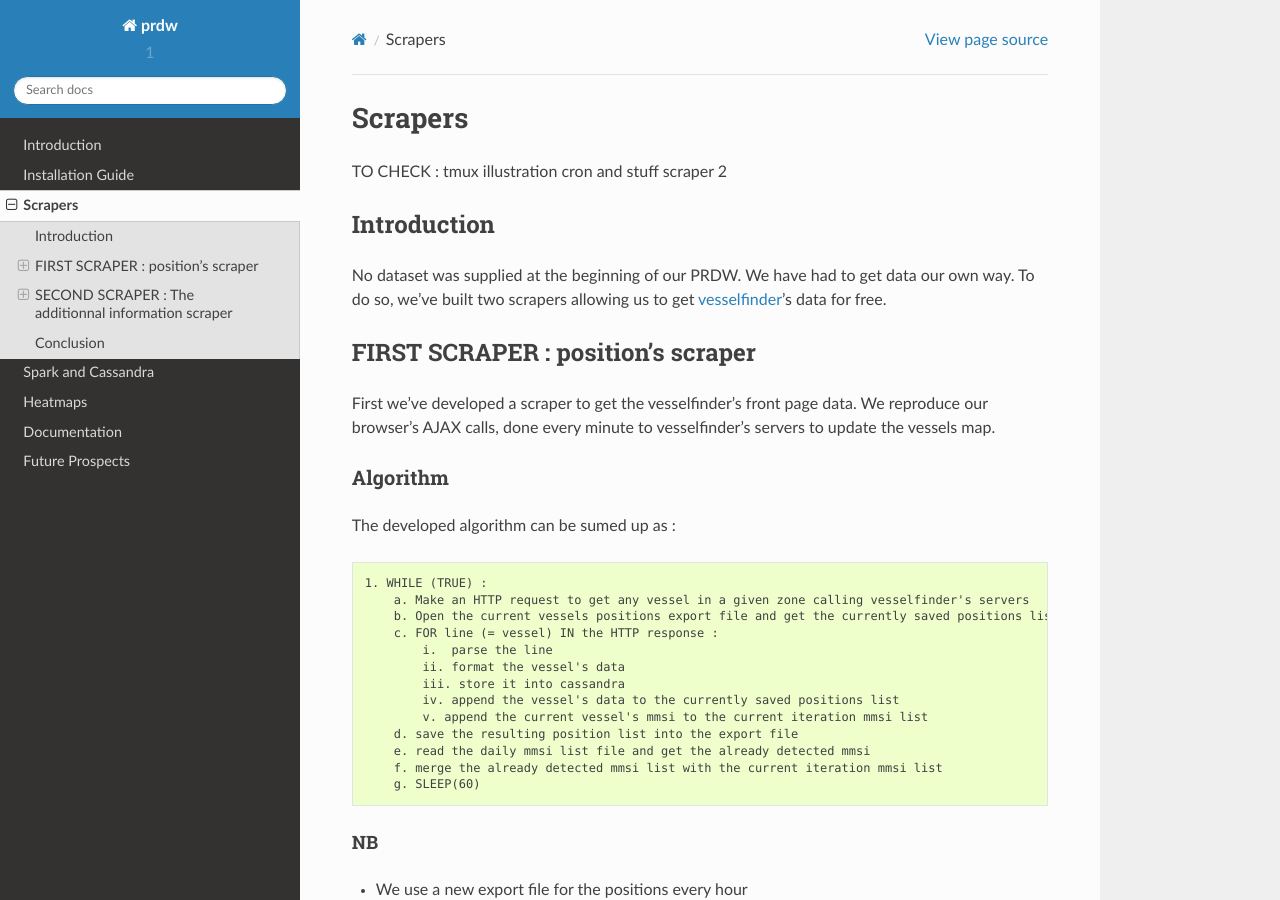
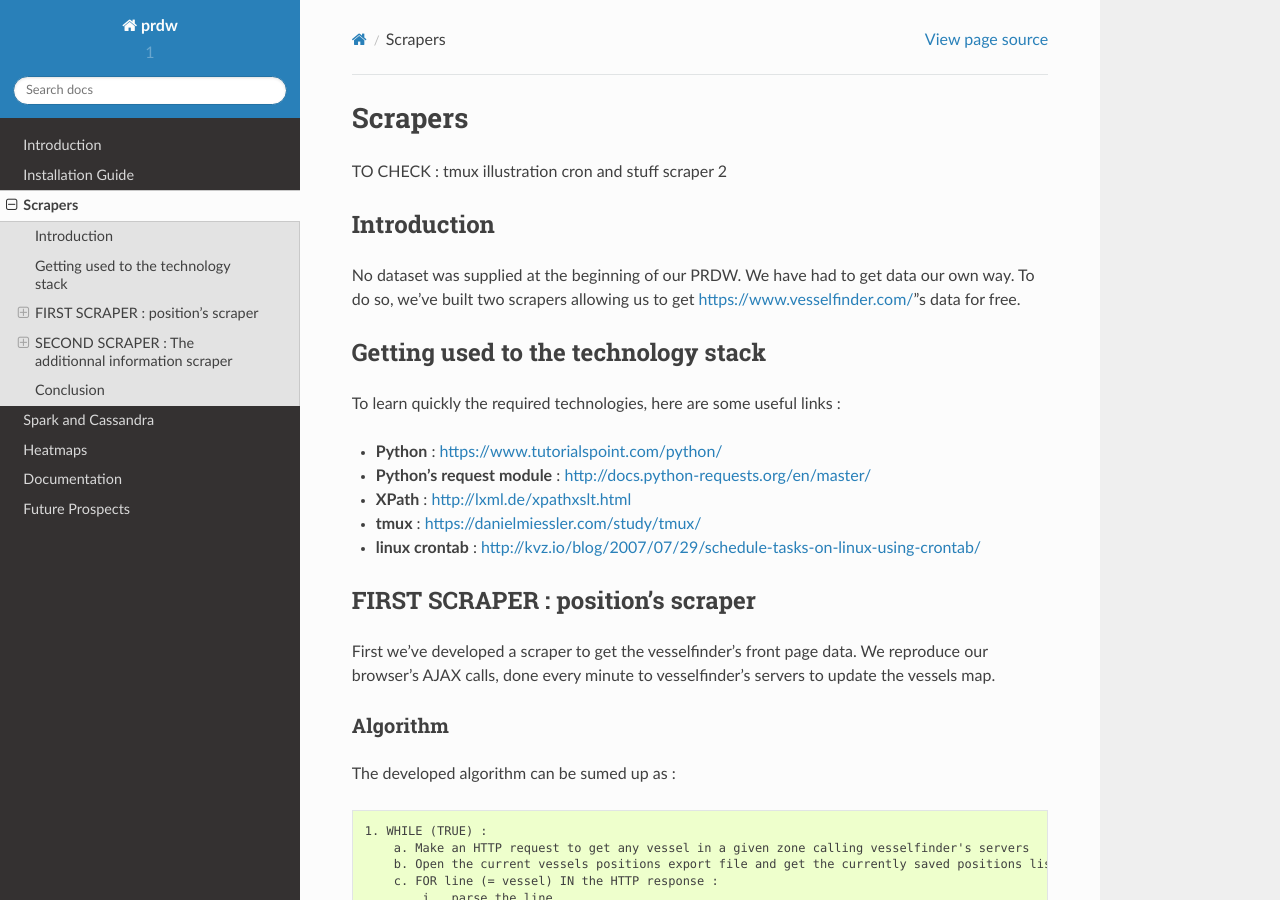
Before and after one commit to prBigData/documentation, a Sphinx documentation site: the page built from source/scrapers.rst, in a window 1280 px wide and 900 px high. Built offline with Sphinx 7.4.7 and the Read the Docs theme 2.0.0, drawn with Linux system fonts in a browser that asks for light colours.

Commit message:
scraper tech stack description

```diff
--- a/source/scrapers.rst
+++ b/source/scrapers.rst
@@ -11,10 +11,20 @@ cron and stuff scraper 2
 Introduction
 ************
 
-No dataset was supplied at the beginning of our PRDW. We have had to get data our own way. To do so, we've built two scrapers allowing us to get `vesselfinder`_'s data for free.
+No dataset was supplied at the beginning of our PRDW. We have had to get data our own way. To do so, we've built two scrapers allowing us to get `https://www.vesselfinder.com/ <https://www.vesselfinder.com/>`_'s data for free.
 
 
-.. _vesselfinder: https://www.vesselfinder.com/
+************************************
+Getting used to the technology stack
+************************************
+
+To learn quickly the required technologies, here are some useful links :
+
+* **Python** : `https://www.tutorialspoint.com/python/ <https://www.tutorialspoint.com/python/>`_
+* **Python's request module** : `http://docs.python-requests.org/en/master/ <http://docs.python-requests.org/en/master/>`_
+* **XPath** : `http://lxml.de/xpathxslt.html <http://lxml.de/xpathxslt.html>`_
+* **tmux** : `https://danielmiessler.com/study/tmux/ <https://danielmiessler.com/study/tmux/#gs.gpLb2M0>`_
+* **linux crontab** : `http://kvz.io/blog/2007/07/29/schedule-tasks-on-linux-using-crontab/ <http://kvz.io/blog/2007/07/29/schedule-tasks-on-linux-using-crontab/>`_
 
 
 **********************************
```
